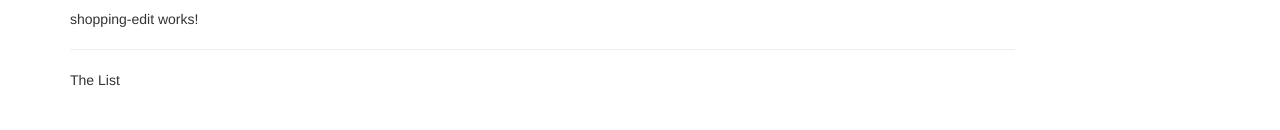
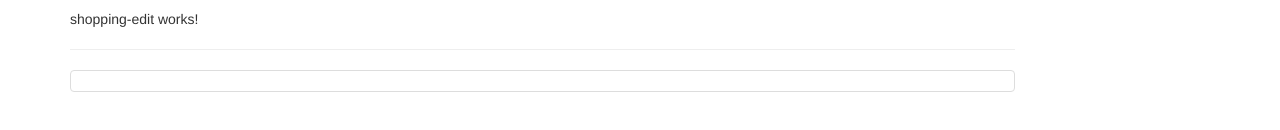
Before and after one commit to Carole-GRD/recipe-app-ng, an Angular app: page / in a window 1280 px wide. Shown: the part 310-440 px from the top of the page. Built offline with nearby package versions, Linux system fonts and the light colour scheme.

Commit message:
Working on the ShoppingListComponent

```diff
--- a/src/app/shopping-list/shopping-list.component.html
+++ b/src/app/shopping-list/shopping-list.component.html
@@ -2,6 +2,8 @@
     <div class="col-xs-10">
         <app-shopping-edit></app-shopping-edit>
         <hr>
-        <p>The List</p>
+        <ul class="list-group">
+            <a href="#" class="list-group-item" style="cursor: pointer"></a>
+        </ul>
     </div>
 </div>
--- a/src/app/shopping-list/shopping-list.component.ts
+++ b/src/app/shopping-list/shopping-list.component.ts
@@ -1,5 +1,6 @@
 import { Component } from '@angular/core';
 import { ShoppingEditComponent } from './shopping-edit/shopping-edit.component';
+
 
 @Component({
   selector: 'app-shopping-list',
@@ -10,6 +11,8 @@ import { ShoppingEditComponent } from './shopping-edit/shopping-edit.component';
   templateUrl: './shopping-list.component.html',
   styleUrl: './shopping-list.component.css'
 })
+
+
 export class ShoppingListComponent {
-
+  ingredients = [];
 }
```
